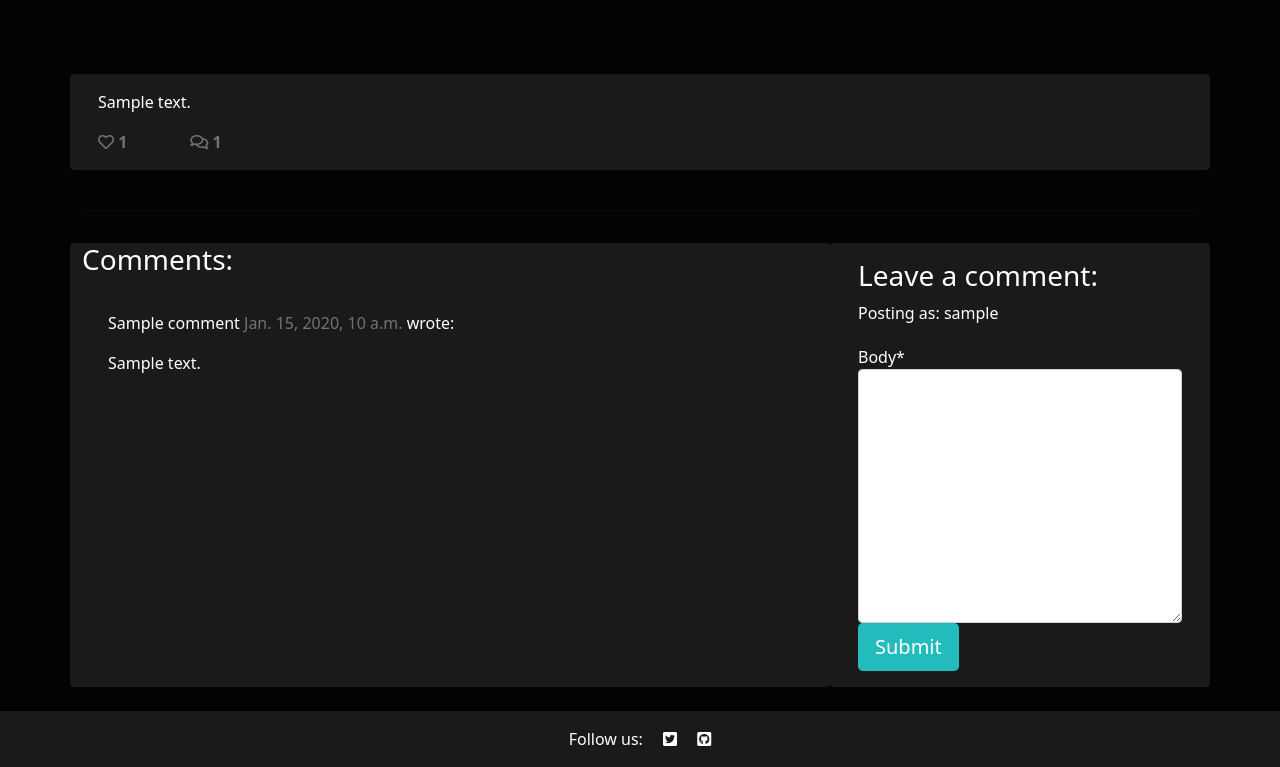
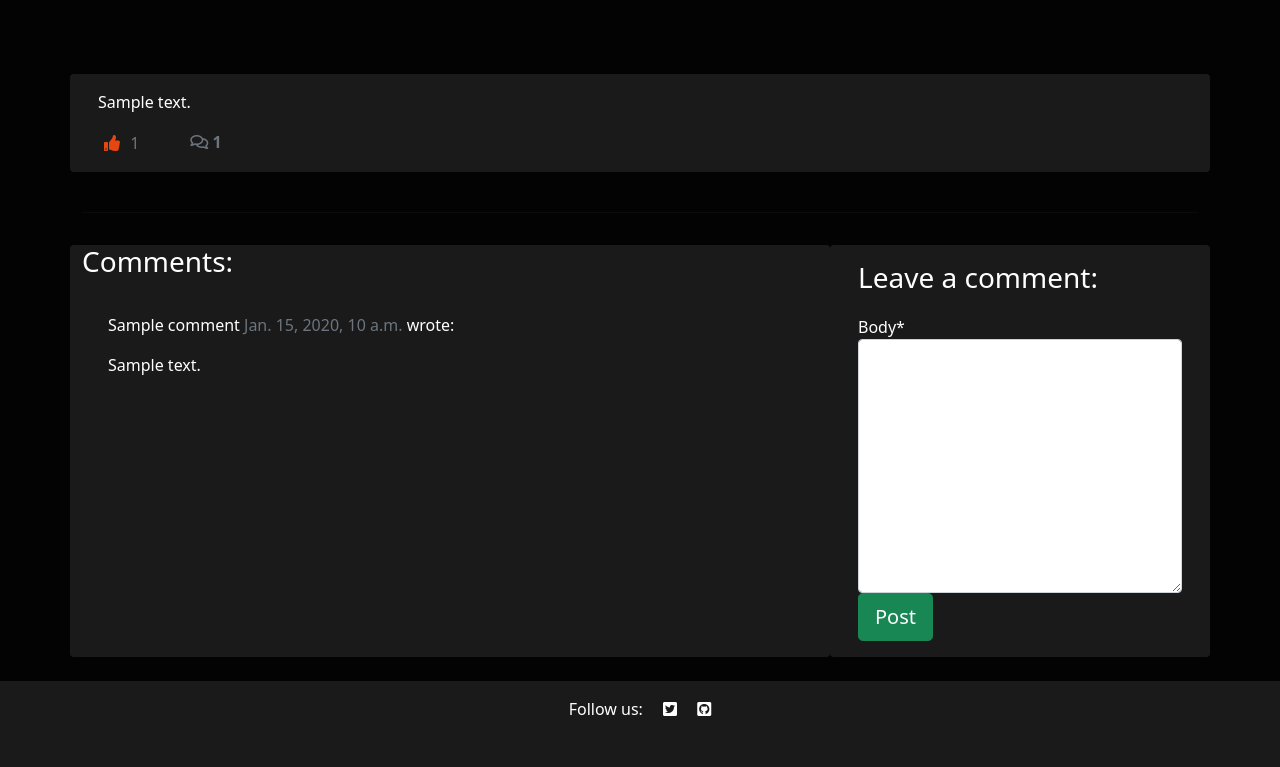
Before and after one commit to Jacob-Yearoo/Project-4-redo, a Django app: a page that uses templates/post_detail.html in a window 1280 px wide. Shown: the part 296-1063 px from the top of the page. After the commit the page ends 1012 px from the top, so only its background shows below. Run offline with Django 3.2, Linux system fonts and the light colour scheme; a user stored in the database is signed in; tables that the repository leaves empty hold one stand-in row (values such as "Sample post"); some libraries are stand-ins or nearby versions.

Commit message:
added like model

```diff
--- a/blog/urls.py
+++ b/blog/urls.py
@@ -4,5 +4,6 @@
 
 urlpatterns = [
     path('', views.PostList.as_view(), name='home'),
-    path('<slug:slug>/', views.PostDetail.as_view(), name='post_detail')
+    path('<slug:slug>/', views.PostDetail.as_view(), name='post_detail'),
+    path('like/<slug:slug>', views.PostLike.as_view(), name='post_like')
 ]
--- a/blog/views.py
+++ b/blog/views.py
@@ -1,5 +1,6 @@
-from django.shortcuts import render, get_object_or_404
+from django.shortcuts import render, get_object_or_404, reverse
 from django.views import generic, View
+from django.http import HttpResponseRedirect
 from .models import Post
 from .forms import CommentForm
 
@@ -63,3 +64,16 @@
                 'comment_form': CommentForm()
             },
         )
+
+
+class PostLike(View):
+
+    def post(self, request, slug):
+        post = get_object_or_404(Post, slug=slug)
+
+        if post.likes.filter(id=request.user.id).exists():
+            post.likes.remove(request.user)
+        else:
+            post.likes.add(request.user)
+
+        return HttpResponseRedirect(reverse('post_detail', args=[slug]))
--- a/templates/post_detail.html
+++ b/templates/post_detail.html
@@ -1,21 +1,23 @@
 {% extends 'base.html' %} {% block content %}
+
 {% load crispy_forms_tags %}
 
 <div class="masthead">
     <div class="container">
         <div class="row g-0">
             <div class="col-md-6 masthead-text">
-                <!-- Post title goes in these h1 tags -->
-                <h1 class="post-title">{{ post.title }}</h1>
-                <!-- Post author goes before the | the post's created date goes after -->
-                <p class="post-subtitle">{{ post.author }} | {{ post.created_on }}</p>
+
+                <h1 class="post-title">{{ post.title }}
+                </h1>
+
+                <p class="post-subtitle"> {{ post.author }} | {{ post.created_on }} </p>
             </div>
             <div class="d-none d-md-block col-md-6 masthead-image">
-                <!-- The featured image URL goes in the src attribute -->
+
                 {% if "placeholder" in post.featured_image.url %}
                 <img src="https://codeinstitute.s3.amazonaws.com/fullstack/blog/default.jpg" width="100%">
                 {% else %}
-                <img src=" {{ post.featured_image.url }}" width="100%">
+                <img src="{{ post.featured_image.url }}" width="100%">
                 {% endif %}
             </div>
         </div>
@@ -26,22 +28,40 @@
     <div class="row">
         <div class="col card mb-4  mt-3 left  top">
             <div class="card-body">
-                <!-- The post content goes inside the card-text. -->
-                <!-- Use the | safe filter inside the template tags -->
-                <p class="card-text ">
-                    {{ post.content | safe }}
-                </p>
+
+                <p class="card-text"> {{ post.content | safe }}</p>
                 <div class="row">
 
                     <div class="col-1">
-                        <!-- The number of likes goes before the closing strong tag -->
-                        <strong class="text-secondary"><i class="far fa-heart"></i> {{ post.number_of_likes }} </strong>
+<!-- If statement to determine whether user is authroised to like the posts, if not they see the number of likes but no button -->
+                        {% if user.is_authenticated %}
+                        <form class="d-inline" action="{% url 'post_like' post.slug %}" method="POST">
+                            {% csrf_token %}
+                            {% if liked %}
+
+                            <button type="submit" name="blogpost_id" value="{{post.slug}}" class="btn-like">
+                                <i class="fas fa-thumbs-up"></i>
+                            </button>
+
+                            {% else %}
+
+                            <button type="submit" name="blogpost_id" value="{{post.slug}}" class="btn-like">
+                                <i class="far fa-thumbs-up"></i>
+
+                            {% endif %}
+                        </form>
+                        {% else %}
+
+                        <span class="text-secondary"><i class="far fa-thumbs-up"></i></span>
+                        {% endif %}
+                        <span class="text-secondary"> {{ post.number_of_likes }}</span>
+
                     </div>
                     <div class="col-1">
                         {% with comments.count as total_comments %}
                         <strong class="text-secondary"><i class="far fa-comments"></i>
-                            <!-- Our total_comments variable goes before the closing strong tag -->
-                            {{ total_comments }}</strong>
+
+                        {{ total_comments }} </strong>
                         {% endwith %}
                     </div>
                 </div>
@@ -57,40 +77,40 @@
         <div class="col-md-8 card mb-4  mt-3 ">
             <h3>Comments:</h3>
             <div class="card-body">
-                <!-- We want a for loop inside the empty control tags to iterate through each comment in comments -->
+
                 {% for comment in comments %}
                 <div class="comments" style="padding: 10px;">
                     <p class="font-weight-bold">
-                        <!-- The commenter's name goes here. Check the model if you're not sure what that is -->
+
                         {{ comment.name }}
                         <span class=" text-muted font-weight-normal">
-                            <!-- The comment's created date goes here -->
+
                             {{ comment.created_on }}
                         </span> wrote:
                     </p>
-                    <!-- The body of the comment goes before the | -->
+
                     {{ comment.body | linebreaks }}
                 </div>
-                <!-- Our for loop ends here -->
+
                 {% endfor %}
             </div>
         </div>
+<!-- extra div to appear on the basis that the user has logged in, this gives them the option to comment on a post -->
         <div class="col-md-4 card mb-4  mt-3 ">
             <div class="card-body">
-                <!-- For later -->
                 {% if commented %}
                 <div class="alert alert-success" role="alert">
-                    Your comment is awaiting approval
+                    Pending Approval
                 </div>
                 {% else %}
+
                 {% if user.is_authenticated %}
 
                 <h3>Leave a comment:</h3>
-                <p>Posting as: {{ user.username }}</p>
                 <form method="post" style="margin-top: 1.3em;">
                     {{ comment_form | crispy }}
                     {% csrf_token %}
-                    <button type="submit" class="btn btn-signup btn-lg">Submit</button>
+                    <button type="submit" class="btn btn-success btn-lg">Post</button>
                 </form>
                 {% endif %}
                 {% endif %}
```
